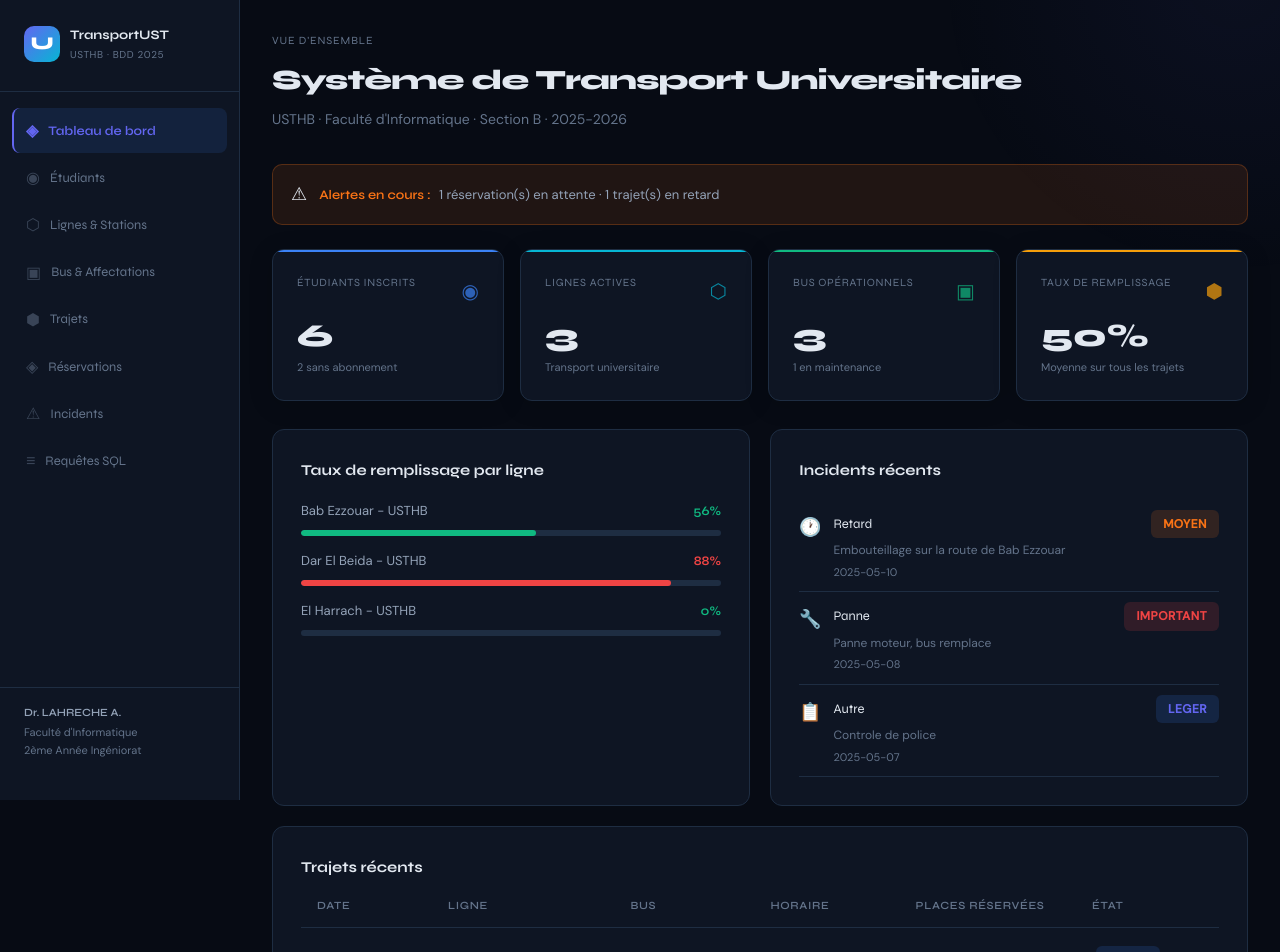
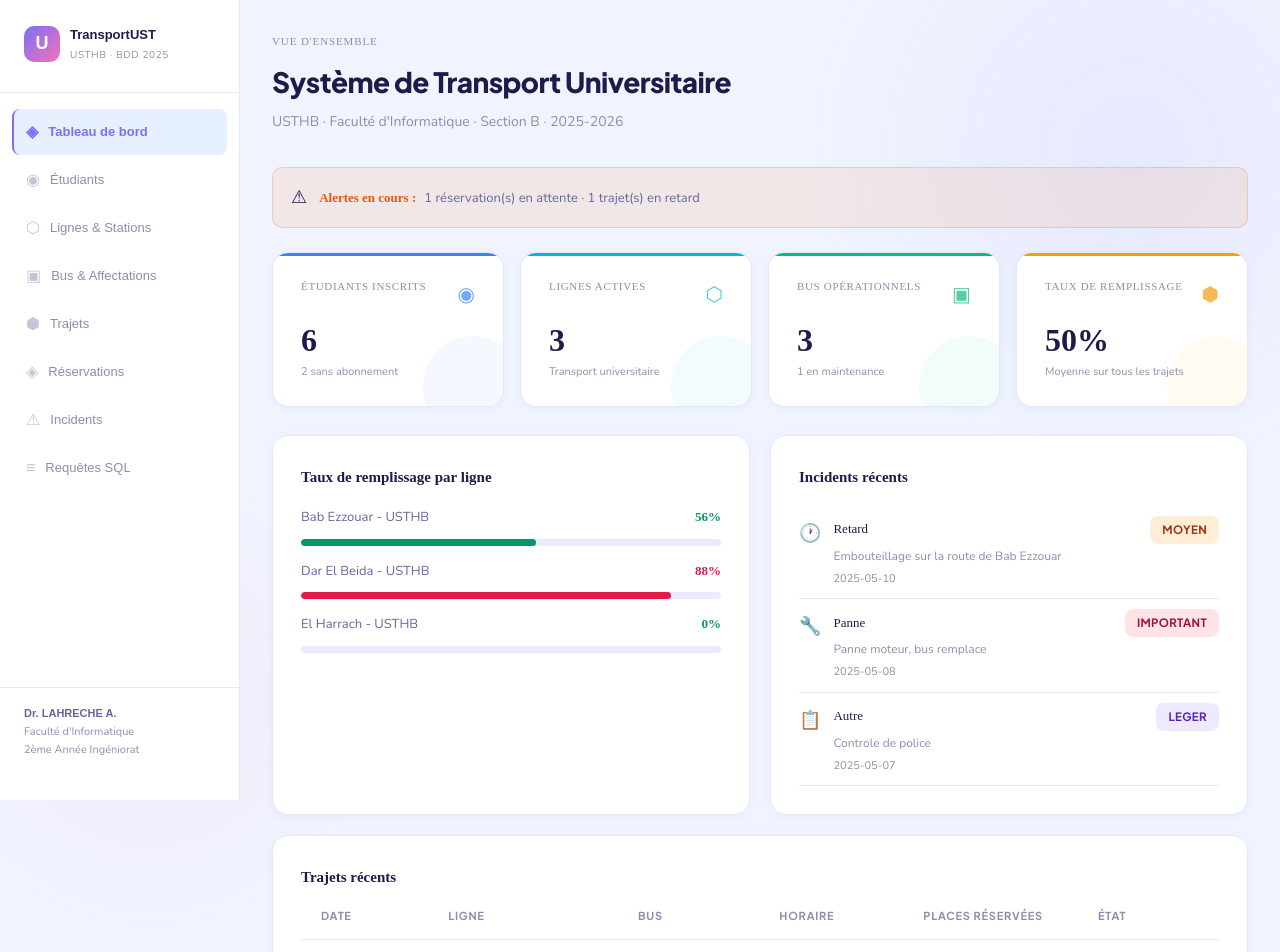
Before and after one commit to bchraaaa2-arch/transport-universitaire, a Next.js app: page / in a window 1280 px wide. Shown: the top 952 px of the page. Built offline with nearby package versions, Linux system fonts and the light colour scheme.

Commit message:
Update globals.css

```diff
--- a/src/styles/globals.css
+++ b/src/styles/globals.css
@@ -1,20 +1,24 @@
-@import url('https://fonts.googleapis.com/css2?family=Syne:wght@400;600;700;800&family=DM+Sans:ital,wght@0,300;0,400;0,500;1,300&display=swap');
+@import url('https://fonts.googleapis.com/css2?family=Plus+Jakarta+Sans:wght@400;500;600;700;800&family=Nunito:wght@400;500;600;700&display=swap');
 
 :root {
-  --bg: #070b14;          /* plus profond */
-  --surface: #0e1523;     /* plus contrasté */
-  --surface2: #141e2e;
-  --accent: #6366f1;      /* violet au lieu de bleu */
-  --border: #1e2d42;
-  --accent2: #06b6d4;
-  --accent3: #f59e0b;
-  --text: #e2e8f0;
-  --text-muted: #64748b;
-  --text-dim: #94a3b8;
-  --green: #10b981;
-  --red: #ef4444;
-  --orange: #f97316;
-  --radius: 12px;
+  --bg: #f0f4ff;
+  --surface: #ffffff;
+  --surface2: #f5f7ff;
+  --border: #e4e9f7;
+  --accent: #7c6ff7;
+  --accent2: #f472b6;
+  --accent3: #34d399;
+  --text: #1e1b4b;
+  --text-muted: #8b8fad;
+  --text-dim: #6366a0;
+  --green: #059669;
+  --red: #e11d48;
+  --orange: #ea580c;
+  --radius: 16px;
+
+  --shadow-sm: 0 2px 8px rgba(124,111,247,0.07);
+  --shadow-md: 0 4px 24px rgba(124,111,247,0.10);
+  --shadow-lg: 0 8px 40px rgba(124,111,247,0.13);
 }
 
 * { margin: 0; padding: 0; box-sizing: border-box; }
@@ -22,203 +26,258 @@
 body {
   background: var(--bg);
   color: var(--text);
-  font-family: 'DM Sans', sans-serif;
+  font-family: 'Nunito', sans-serif;
   font-size: 15px;
-  line-height: 1.7;
+  line-height: 1.75;
   min-height: 100vh;
 }
 
+/* Fond dégradé pastel subtil */
+body::before {
+  content: '';
+  position: fixed;
+  top: -200px;
+  right: -200px;
+  width: 700px;
+  height: 700px;
+  background: radial-gradient(circle, rgba(124,111,247,0.08) 0%, transparent 65%);
+  pointer-events: none;
+  z-index: 0;
+}
+body::after {
+  content: '';
+  position: fixed;
+  bottom: -150px;
+  left: -100px;
+  width: 500px;
+  height: 500px;
+  background: radial-gradient(circle, rgba(244,114,182,0.07) 0%, transparent 65%);
+  pointer-events: none;
+  z-index: 0;
+}
+
 h1, h2, h3, h4 {
-  font-family: 'Syne', sans-serif;
-  letter-spacing: -0.03em;
+  font-family: 'Plus Jakarta Sans', sans-serif;
+  letter-spacing: -0.02em;
+  color: var(--text);
 }
 
 a { text-decoration: none; color: inherit; }
 
 button {
   cursor: pointer;
-  font-family: 'DM Sans', sans-serif;
+  font-family: 'Nunito', sans-serif;
   border: none;
   outline: none;
 }
 
+/* ── Inputs ── */
 input, select, textarea {
-  font-family: 'DM Sans', sans-serif;
+  font-family: 'Nunito', sans-serif;
   background: var(--surface2);
-  border: 1px solid var(--border);
+  border: 1.5px solid var(--border);
   color: var(--text);
-  border-radius: 8px;
-  padding: 10px 14px;
+  border-radius: 12px;
+  padding: 11px 16px;
   font-size: 14px;
   outline: none;
-  transition: border-color 0.2s;
+  transition: border-color 0.2s, box-shadow 0.2s;
   width: 100%;
 }
 input:focus, select:focus, textarea:focus {
   border-color: var(--accent);
+  box-shadow: 0 0 0 3px rgba(124,111,247,0.12);
+  background: #fff;
 }
-select option { background: var(--surface); }
+select option { background: var(--surface); color: var(--text); }
+input::placeholder { color: var(--text-muted); }
 
+/* ── Badges ── */
 .badge {
   display: inline-flex;
   align-items: center;
-  gap: 4px;
+  gap: 5px;
   padding: 4px 12px;
-  border-radius: 6px;
-  font-size: 12px;
-  font-weight: 600;
-  letter-spacing: 0.04em;
+  border-radius: 8px;
+  font-size: 11.5px;
+  font-weight: 700;
+  letter-spacing: 0.03em;
   text-transform: uppercase;
+  font-family: 'Plus Jakarta Sans', sans-serif;
 }
-.badge-green { background: rgba(16,185,129,.15); color: var(--green); }
-.badge-red { background: rgba(239,68,68,.15); color: var(--red); }
-.badge-orange { background: rgba(249,115,22,.15); color: var(--orange); }
-.badge-blue { background: rgba(59,130,246,.15); color: var(--accent); }
-.badge-gray { background: rgba(100,116,139,.15); color: var(--text-muted); }
+.badge-green  { background: #d1fae5; color: #065f46; }
+.badge-red    { background: #ffe4e6; color: #9f1239; }
+.badge-orange { background: #ffedd5; color: #9a3412; }
+.badge-blue   { background: #ede9fe; color: #5b21b6; }
+.badge-gray   { background: #f1f5f9; color: #475569; }
 
+/* ── Cards ── */
 .card {
   background: var(--surface);
-  border: 1px solid var(--border);
+  border: 1.5px solid var(--border);
   border-radius: var(--radius);
   padding: 28px;
+  box-shadow: var(--shadow-sm);
+  position: relative;
+  z-index: 1;
+  transition: box-shadow 0.22s, border-color 0.22s, transform 0.22s;
 }
-/* Glow sur les cartes au hover */
 .card:hover {
-  border-color: rgba(99, 102, 241, 0.3);
-  box-shadow: 0 0 0 1px rgba(99,102,241,0.1),
-              0 8px 32px rgba(0,0,0,0.2);
-  transition: all 0.2s;
+  border-color: rgba(124,111,247,0.35);
+  box-shadow: var(--shadow-lg);
+  transform: translateY(-2px);
 }
 
-/* Gradient mesh en arrière-plan */
-body::before {
-  content: '';
-  position: fixed;
-  top: -40%;
-  right: -20%;
-  width: 600px;
-  height: 600px;
-  background: radial-gradient(circle, rgba(99,102,241,0.06) 0%, transparent 70%);
-  pointer-events: none;
-  z-index: 0;
-}
-
-/* Stat cards avec glow coloré */
-.stat-card {
-  box-shadow: 0 4px 24px rgba(0,0,0,0.15);
-}
-.stat-card:hover {
-  transform: translateY(-2px);
-  transition: transform 0.2s;
-}
-
-.btn {
-  display: inline-flex;
-  align-items: center;
-  gap: 8px;
-  padding: 9px 18px;
-  border-radius: 8px;
-  font-size: 13px;
-  font-weight: 500;
-  transition: all 0.18s;
-  font-family: 'Syne', sans-serif;
-}
-.btn-primary {
-  background: var(--accent);
-  color: #fff;
-}
-.btn-primary:hover { background: #2563eb; }
-.btn-ghost {
-  background: var(--surface2);
-  color: var(--text-dim);
-  border: 1px solid var(--border);
-}
-.btn-ghost:hover { border-color: var(--accent); color: var(--text); }
-.btn-danger {
-  background: rgba(239,68,68,.12);
-  color: var(--red);
-  border: 1px solid rgba(239,68,68,.2);
-}
-.btn-danger:hover { background: rgba(239,68,68,.22); }
-
-table {
-  width: 100%;
-  border-collapse: collapse;
-  font-size: 13px;
-}
-th {
-  text-align: left;
-  color: var(--text-muted);
-  font-weight: 600;
-  font-family: 'Syne', sans-serif;
-  font-size: 11px;
-  letter-spacing: 0.06em;
-  text-transform: uppercase;
-  padding: 0 16px 12px;
-  border-bottom: 1px solid var(--border);
-}
-td {
-  padding: 18px 20px;
-  border-bottom: 1px solid rgba(30,45,66,.6);
-  color: var(--text-dim);
-}
-tr:last-child td { border-bottom: none; }
-tr:hover td { background: rgba(59,130,246,.04); color: var(--text); }
-
-.modal-overlay {
-  position: fixed; inset: 0;
-  background: rgba(0,0,0,.7);
-  display: flex; align-items: center; justify-content: center;
-  z-index: 100;
-  backdrop-filter: blur(4px);
-  animation: fadeIn .15s ease;
-}
-.modal {
-  background: var(--surface);
-  border: 1px solid var(--border);
-  border-radius: 16px;
-  padding: 32px;
-  width: 100%;
-  max-width: 500px;
-  animation: slideUp .2s ease;
-}
-@keyframes fadeIn { from { opacity:0 } to { opacity:1 } }
-@keyframes slideUp { from { transform: translateY(16px); opacity:0 } to { transform: translateY(0); opacity:1 } }
-
-.form-group { margin-bottom: 16px; }
-.form-label {
-  display: block;
-  font-size: 12px;
-  font-weight: 600;
-  font-family: 'Syne', sans-serif;
-  letter-spacing: 0.04em;
-  color: var(--text-muted);
-  margin-bottom: 6px;
-  text-transform: uppercase;
-}
-
+/* ── Stat cards ── */
 .stat-card {
   background: var(--surface);
-  border: 1px solid var(--border);
+  border: 1.5px solid var(--border);
   border-radius: var(--radius);
-  padding: 24px;
+  padding: 24px 28px;
+  box-shadow: var(--shadow-sm);
   position: relative;
   overflow: hidden;
+  z-index: 1;
+  transition: box-shadow 0.22s, transform 0.22s;
 }
 .stat-card::before {
   content: '';
   position: absolute;
   top: 0; left: 0; right: 0;
-  height: 2px;
+  height: 3px;
   background: var(--accent-color, var(--accent));
+  border-radius: 3px 3px 0 0;
+}
+/* Cercle déco en fond */
+.stat-card::after {
+  content: '';
+  position: absolute;
+  bottom: -30px;
+  right: -20px;
+  width: 100px;
+  height: 100px;
+  border-radius: 50%;
+  background: var(--accent-color, var(--accent));
+  opacity: 0.05;
+}
+.stat-card:hover {
+  transform: translateY(-3px);
+  box-shadow: var(--shadow-md);
 }
 
+/* ── Buttons ── */
+.btn {
+  display: inline-flex;
+  align-items: center;
+  gap: 8px;
+  padding: 10px 20px;
+  border-radius: 12px;
+  font-size: 13.5px;
+  font-weight: 700;
+  transition: all 0.18s;
+  font-family: 'Plus Jakarta Sans', sans-serif;
+  letter-spacing: -0.01em;
+}
+.btn-primary {
+  background: linear-gradient(135deg, var(--accent), #a78bfa);
+  color: #fff;
+  box-shadow: 0 4px 14px rgba(124,111,247,0.35);
+}
+.btn-primary:hover {
+  box-shadow: 0 6px 20px rgba(124,111,247,0.45);
+  transform: translateY(-1px);
+}
+.btn-ghost {
+  background: var(--surface2);
+  color: var(--text-dim);
+  border: 1.5px solid var(--border);
+}
+.btn-ghost:hover {
+  border-color: var(--accent);
+  color: var(--accent);
+  background: rgba(124,111,247,0.06);
+}
+.btn-danger {
+  background: #fff0f3;
+  color: var(--red);
+  border: 1.5px solid #fecdd3;
+}
+.btn-danger:hover {
+  background: #ffe4e6;
+  border-color: #fda4af;
+}
+
+/* ── Table ── */
+table {
+  width: 100%;
+  border-collapse: collapse;
+  font-size: 13.5px;
+}
+th {
+  text-align: left;
+  color: var(--text-muted);
+  font-weight: 700;
+  font-family: 'Plus Jakarta Sans', sans-serif;
+  font-size: 11px;
+  letter-spacing: 0.07em;
+  text-transform: uppercase;
+  padding: 0 20px 14px;
+  border-bottom: 1.5px solid var(--border);
+}
+td {
+  padding: 16px 20px;
+  border-bottom: 1px solid #f1f4fd;
+  color: var(--text-dim);
+  transition: background 0.12s;
+}
+tr:last-child td { border-bottom: none; }
+tr:hover td {
+  background: #f8f7ff;
+  color: var(--text);
+}
+
+/* ── Modal ── */
+.modal-overlay {
+  position: fixed; inset: 0;
+  background: rgba(30, 27, 75, 0.25);
+  display: flex; align-items: center; justify-content: center;
+  z-index: 100;
+  backdrop-filter: blur(6px);
+  animation: fadeIn .18s ease;
+}
+.modal {
+  background: var(--surface);
+  border: 1.5px solid var(--border);
+  border-radius: 20px;
+  padding: 36px;
+  width: 100%;
+  max-width: 500px;
+  box-shadow: 0 20px 60px rgba(124,111,247,0.18);
+  animation: slideUp .22s ease;
+}
+@keyframes fadeIn  { from { opacity: 0 } to { opacity: 1 } }
+@keyframes slideUp { from { transform: translateY(20px); opacity: 0 } to { transform: translateY(0); opacity: 1 } }
+
+/* ── Forms ── */
+.form-group { margin-bottom: 18px; }
+.form-label {
+  display: block;
+  font-size: 12px;
+  font-weight: 700;
+  font-family: 'Plus Jakarta Sans', sans-serif;
+  letter-spacing: 0.05em;
+  color: var(--text-muted);
+  margin-bottom: 7px;
+  text-transform: uppercase;
+}
+
+/* ── Progress bar ── */
 .progress-bar {
-  height: 6px;
-  background: var(--border);
+  height: 7px;
+  background: #ede9fe;
   border-radius: 100px;
   overflow: hidden;
-  margin-top: 8px;
+  margin-top: 10px;
 }
 .progress-fill {
   height: 100%;
@@ -226,6 +285,8 @@ tr:hover td { background: rgba(59,130,246,.04); color: var(--text); }
   transition: width 0.6s ease;
 }
 
+/* ── Scrollbar ── */
 ::-webkit-scrollbar { width: 6px; height: 6px; }
 ::-webkit-scrollbar-track { background: transparent; }
-::-webkit-scrollbar-thumb { background: var(--border); border-radius: 3px; }
+::-webkit-scrollbar-thumb { background: #ddd6fe; border-radius: 10px; }
+::-webkit-scrollbar-thumb:hover { background: var(--accent); }
```
